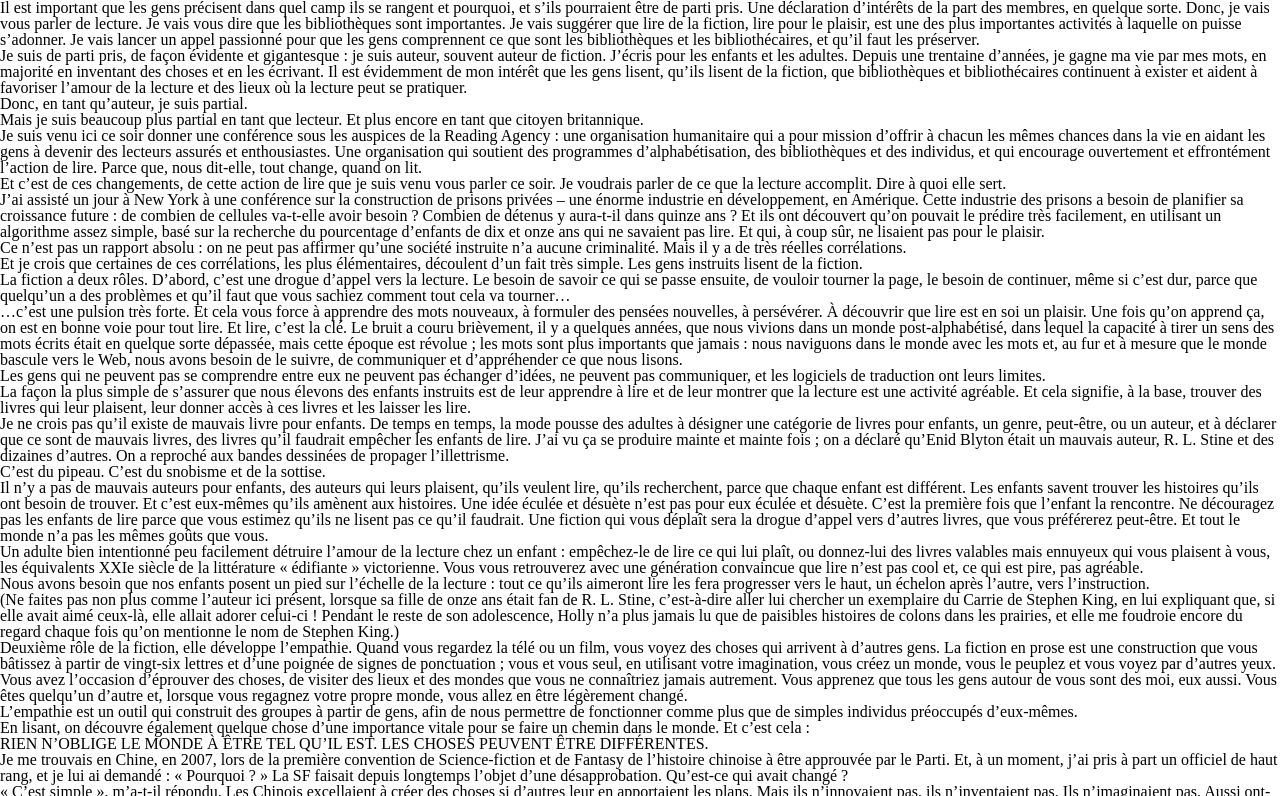
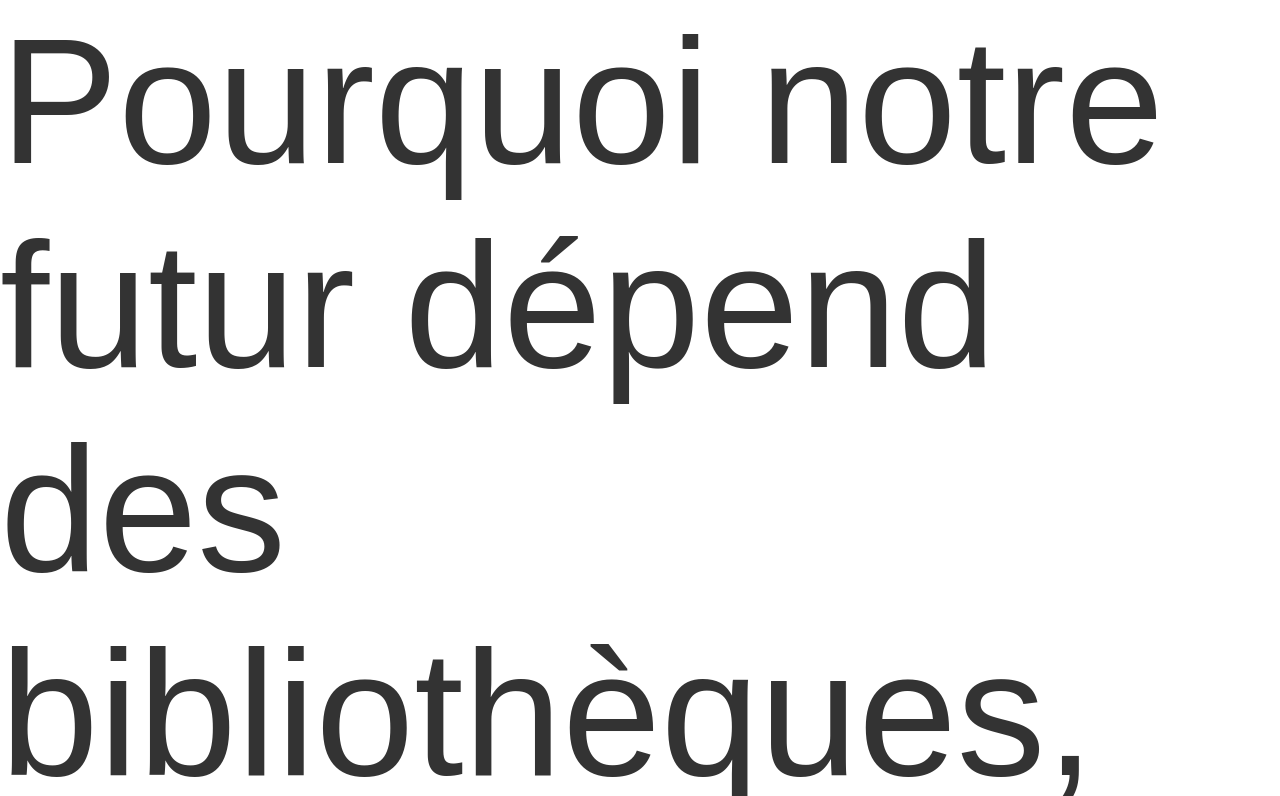
Before and after one commit to Oustrid/bibliotheque, a plain HTML site: page index.html in a window 1280 px wide. Shown: the top 796 px of the page. Drawn offline with Linux system fonts and the light colour scheme; a web font is replaced by a local one.

Commit message:
second commit
add type

```diff
--- a/css/typo.css
+++ b/css/typo.css
@@ -0,0 +1,34 @@
+
+html {font-size: 100%;} /*16px*/
+
+body {
+  background-color: white;
+  font-family: sofia-pro, sans-serif;
+  font-weight: 400;
+  line-height: 1.65;
+  color: #333;
+}
+
+p {margin-bottom: 1.15rem;}
+
+h1, h2, h3, h4, h5 {
+  margin: 2.75rem 0 1.05rem;
+  font-family: basic-sans, sans-serif;
+  font-weight: 400;
+  line-height: 1.15;
+}
+
+h1 {
+  margin-top: 0;
+  font-size: 11.089em;
+}
+
+h2 {font-size: 6.854em;}
+
+h3 {font-size: 4.236em;}
+
+h4 {font-size: 2.618em;}
+
+h5 {font-size: 1.618em;}
+
+small, .text_small {font-size: 0.618em;}
--- a/index.html
+++ b/index.html
@@ -5,13 +5,14 @@
 
   <title>Neil Gaiman - Pourquoi notre futur dépend des bibliothèques, de la lecture et de l’imagination</title>
   <meta charset="utf-8">
+  <link rel="stylesheet" href="https://use.typekit.net/npz5bjf.css">
+  <link rel="stylesheet" href="css/reset.css">
+  <link rel="stylesheet" href="css/typo.css">
   <link rel="stylesheet" href="css/master.css">
-  <link rel="stylesheet" href="css/typo.css">
-  <link rel="stylesheet" href="css/reset.css">
 </head>
 
 <body>
-  <h1 id="chap01" title="Pourquoi notre futur dépend des bibliothèques, de la lecture et de l’imagination"></h1>
+  <h1 id="chap01" title="Pourquoi notre futur dépend des bibliothèques, de la lecture et de l’imagination">Pourquoi notre futur dépend des bibliothèques, de la lecture et de l’imagination</h1>
 
   <p>Il est important que les gens précisent dans quel camp ils se rangent et pourquoi, et s’ils pourraient être de parti pris. Une déclaration d’intérêts de la part des membres, en quelque sorte. Donc, je vais vous parler de lecture. Je vais vous dire que les bibliothèques sont importantes. Je vais suggérer que lire de la fiction, lire pour le plaisir, est une des plus importantes activités à laquelle on puisse s’adonner. Je vais lancer un appel passionné pour que les gens comprennent ce que sont les bibliothèques et les bibliothécaires, et qu’il faut les préserver.</p>
 
```
